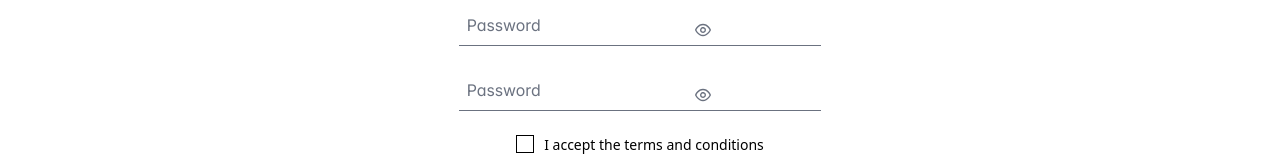
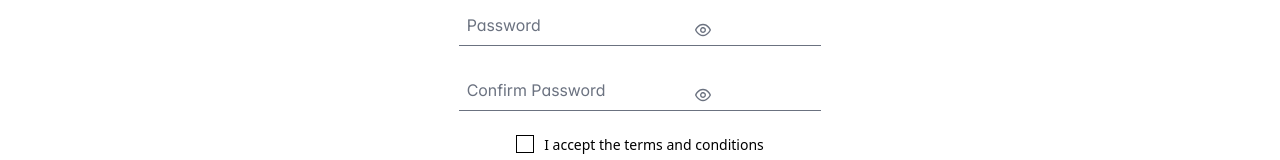
Before and after one commit to abdelhalimlakfifi/frontend_frontoffice_maghrebin, a React (Vite) app: page /SignUp in a window 1280 px wide. Shown: the part 415-575 px from the top of the page. Built offline with nearby package versions, Linux system fonts and the light colour scheme.

Commit message:
Fixing placeholder for password filed making it dynamic

```diff
--- a/src/components/GlobalComponents/PassField.jsx
+++ b/src/components/GlobalComponents/PassField.jsx
@@ -1,8 +1,8 @@
-import React from "react";
-import { Password } from "primereact/password";
+import React from 'react';
+import { Password } from 'primereact/password';
 import { Divider } from 'primereact/divider';
 
-const PassField = ({ className, value, onChange }) => {
+const PassField = ({ className, value, onChange, placeholder }) => {
   const header = <div className="font-bold mb-3">Pick a password</div>;
   const footer = (
     <>
@@ -18,7 +18,7 @@ const PassField = ({ className, value, onChange }) => {
   );
   return (
     <Password
-      placeholder="Password"
+      placeholder={placeholder}
       inputClassName="p-2 m-0 outline-none border-0 rounded-none m-0 !shadow-none"
       className={className}
       value={value}
```
Lines whose indentation alone changed are shown as unchanged.
